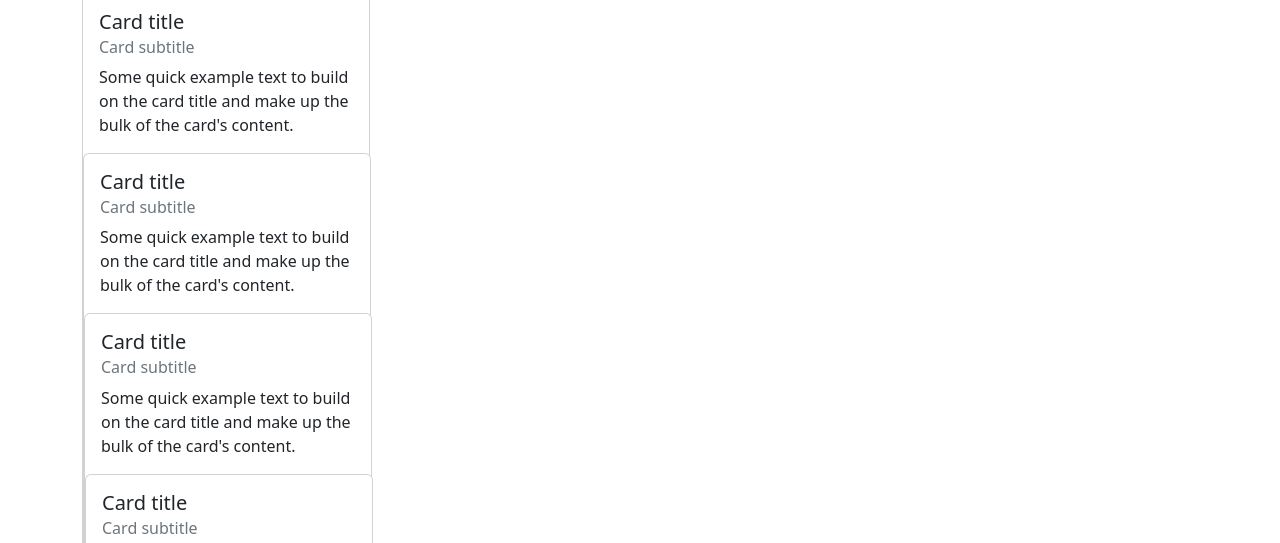
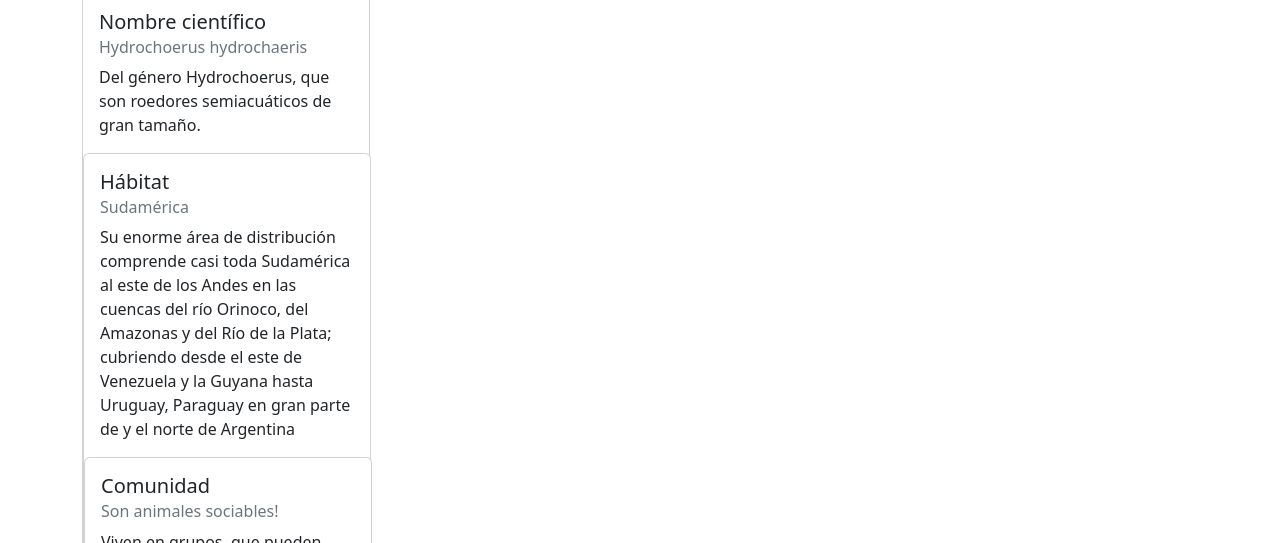
Before and after one commit to ead-codigo-2022/ejercicio-con-bootstrap-antonia-jeldes-delia-madrid, a plain HTML site: page index.html in a window 1280 px wide. Shown: the part 339-882 px from the top of the page. Drawn offline with nearby package versions, Linux system fonts and the light colour scheme.

Commit message:
Update index.html

```diff
--- a/index.html
+++ b/index.html
@@ -41,27 +41,27 @@
 	<div class="container">
 		<div class="card" style="width: 18rem;">
 			<div class="card-body">
-			  <h5 class="card-title">Card title</h5>
-			  <h6 class="card-subtitle mb-2 text-muted">Card subtitle</h6>
-			  <p class="card-text">Some quick example text to build on the card title and make up the bulk of the card's content.</p>
+			  <h5 class="Nombre científico">Nombre científico</h5>
+			  <h6 class="card-subtitle mb-2 text-muted">Hydrochoerus hydrochaeris</h6>
+			  <p class="card-text">Del género Hydrochoerus, que son roedores semiacuáticos de gran tamaño.</p>
 			</div>
 		<div class="card" style="width: 18rem;">
 			<div class="card-body">
-				<h5 class="card-title">Card title</h5>
-				<h6 class="card-subtitle mb-2 text-muted">Card subtitle</h6>
-				<p class="card-text">Some quick example text to build on the card title and make up the bulk of the card's content.</p>
+				<h5 class="card-title">Hábitat</h5>
+				<h6 class="card-subtitle mb-2 text-muted">Sudamérica</h6>
+				<p class="card-text">Su enorme área de distribución comprende casi toda Sudamérica al este de los Andes en las cuencas del río Orinoco, del Amazonas y del Río de la Plata; cubriendo desde el este de Venezuela y la Guyana hasta Uruguay, Paraguay en gran parte de y el norte de Argentina</p>
 			</div>
 		<div class="card" style="width: 18rem;">
 				<div class="card-body">
-					 <h5 class="card-title">Card title</h5>
-					 <h6 class="card-subtitle mb-2 text-muted">Card subtitle</h6>
-					 <p class="card-text">Some quick example text to build on the card title and make up the bulk of the card's content.</p>
+					 <h5 class="card-title">Comunidad</h5>
+					 <h6 class="card-subtitle mb-2 text-muted">Son animales sociables!</h6>
+					 <p class="card-text">Viven en grupos, que pueden estar constituidos por una pareja y sus crías, o por un grupo más grande de ejemplares adultos. La medida de los grupos varía entre seis y veinte animales. Y se comunican entre ellos por medio de una variedad de vocalizaciones.</p>
 			</div>
 		<div class="card" style="width: 18rem;">
 					<div class="card-body">
-						<h5 class="card-title">Card title</h5>
-						<h6 class="card-subtitle mb-2 text-muted">Card subtitle</h6>
-						 <p class="card-text">Some quick example text to build on the card title and make up the bulk of the card's content.</p>
+						<h5 class="card-title">En Japón</h5>
+						<h6 class="card-subtitle mb-2 text-muted">Kapibara-san</h6>
+						 <p class="card-text">Conocidad en Japón por una animación llamado Kapibara-san. Se les puede ver en muchos zoológicos de Japón tomando baños en tinajas de agua caliente, y recientemente se abre un capibara-café</p>
 			</div>
 		 </div>
 	  </div>
```
